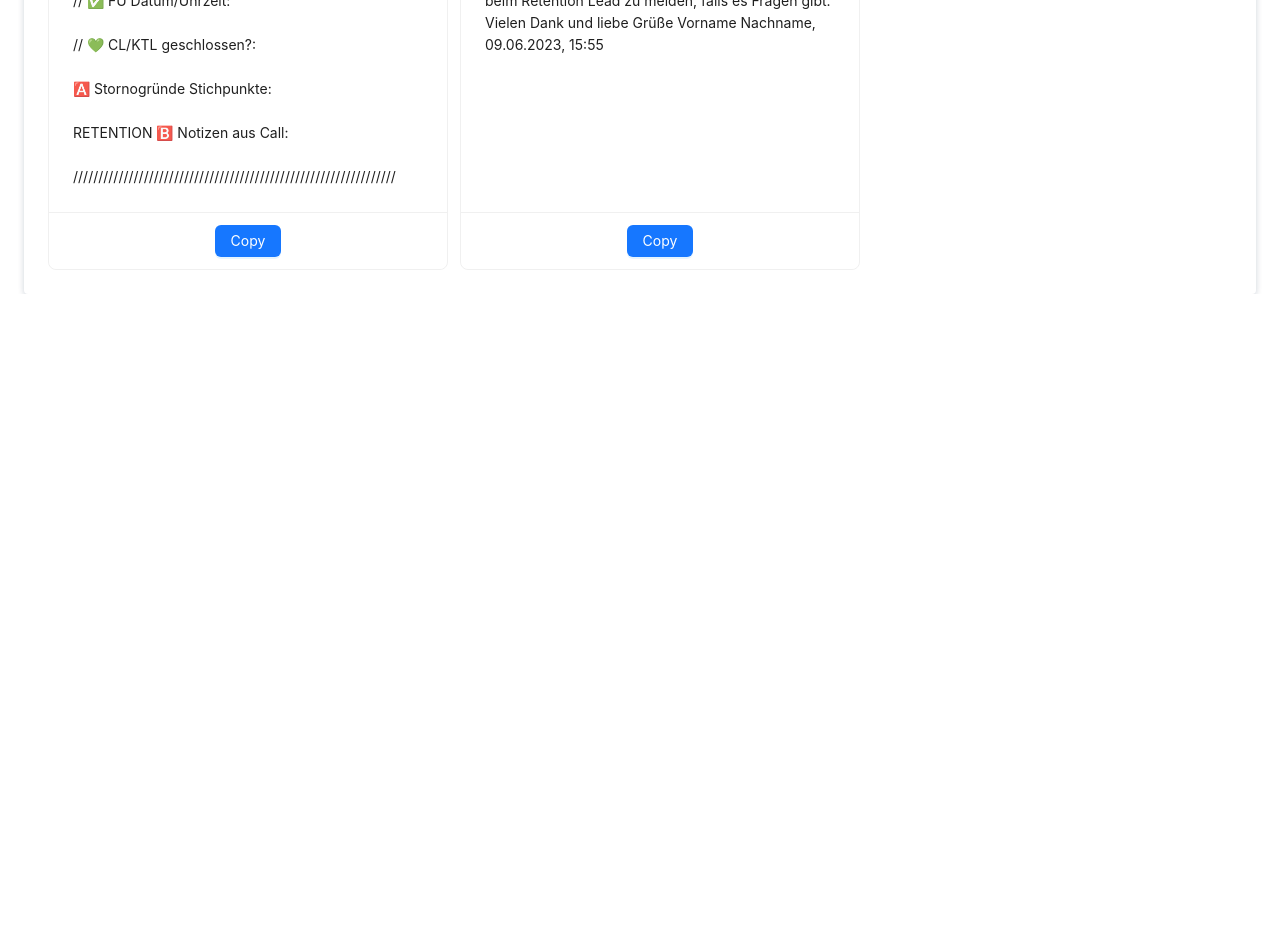
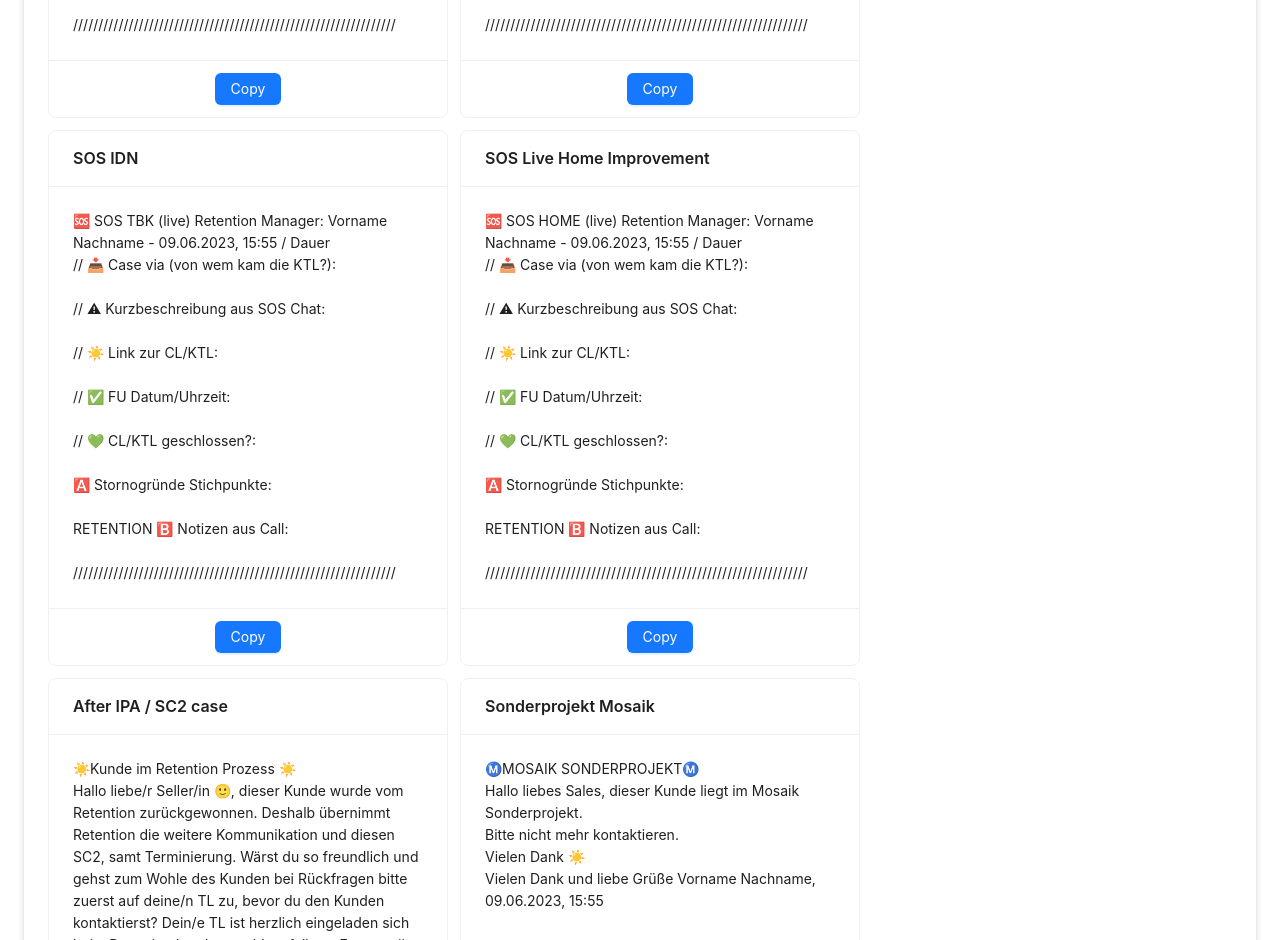
Before and after one commit to marcomuser/clippy, a React (Vite) app: page / in a window 1280 px wide. Shown: the part 1860-2800 px from the top of the page. Before the commit the page ends 2154 px from the top, so only its background shows below. Built offline with nearby package versions, Linux system fonts and the light colour scheme.

Commit message:
Update CopyCards.tsx

```diff
--- a/src/components/CopyCards/CopyCards.tsx
+++ b/src/components/CopyCards/CopyCards.tsx
@@ -28,17 +28,15 @@ export const CopyCards = ({ form }: TProps) => {
   return (
     <section className={styles.cards}>
       <CopyCard form={form} title="Nicht erreicht">
-        <br />❌ NE {firstName} {surname} {dateTime}
+        <br /> NE {firstName} {surname} {dateTime} ❌
       </CopyCard>
 
       <CopyCard form={form} title="Kunde noch nicht erreicht">
         RETENTION 📞❌ STORNO NOCH NICHT ERREICHT
         <br />❌ NE1 {firstName} {surname} {dateTime}
-        <br />
-        ❌ NE2
+        <br />❌ NE2
         <br />❌ NE3
-        <br />
-        ❌ NE4
+        <br />❌ NE4
         <br />❌ NE5
         <br />❌ NE6
         <br />❌ NE7
@@ -52,6 +50,8 @@ export const CopyCards = ({ form }: TProps) => {
 <CopyCard form={form} title="PRIO 1 Bucket">
         🔴 RETENTION PRIO 1 Bucket 🔴 <br />
         {firstName} {surname} {dateTime} DAUER
+        <br /> Mosaik: Ja/Nein
+        <br /> Musterprojekt: 1,5....
         <br />
         <br /> ✅ FU Datum/Uhrzeit:
         <br />
@@ -62,12 +62,20 @@ export const CopyCards = ({ form }: TProps) => {
         <br />
         🅱️ Notizen aus Call: <br />
          <br />
+        <br /> Warum wollte der Kunde eine PV Anlage? (Bedarfsanalyse)
+        <br />
+        <br /> Was fand der Kunde interessant an Enpal?
+        <br />
+        <br />
+        <br />
         ////////////////////////////////////////////////////////////////
       </CopyCard>
 
       <CopyCard form={form} title="PRIO 1.5 Bucket">
         🔴 RETENTION PRIO 1.5 Bucket 🔴 <br />
         {firstName} {surname} {dateTime} DAUER
+        <br /> Mosaik: Ja/Nein
+        <br /> Musterprojekt: 1,5....
         <br />
         <br /> ✅ FU Datum/Uhrzeit:
         <br />
@@ -78,12 +86,20 @@ export const CopyCards = ({ form }: TProps) => {
         <br />
         🅱️ Notizen aus Call: <br />
          <br />
+        <br /> Warum wollte der Kunde eine PV Anlage? (Bedarfsanalyse)
+        <br />
+        <br /> Was fand der Kunde interessant an Enpal?
+        <br />
+        <br />
+        <br />
         ////////////////////////////////////////////////////////////////
       </CopyCard>
 
       <CopyCard form={form} title="PRIO 2 Bucket">
         🔴 RETENTION PRIO 2 Bucket 🔴 <br />
         {firstName} {surname} {dateTime} DAUER
+        <br /> Mosaik: Ja/Nein
+        <br /> Musterprojekt: 1,5....
         <br />
         <br /> ✅ FU Datum/Uhrzeit:
         <br />
@@ -94,12 +110,20 @@ export const CopyCards = ({ form }: TProps) => {
         <br />
         🅱️ Notizen aus Call: <br />
          <br />
+        <br /> Warum wollte der Kunde eine PV Anlage? (Bedarfsanalyse)
+        <br />
+        <br /> Was fand der Kunde interessant an Enpal?
+        <br />
+        <br />
+        <br />
         ////////////////////////////////////////////////////////////////
       </CopyCard>
 
       <CopyCard form={form} title="PRIO 3 Bucket">
         🔴 RETENTION PRIO 3 Bucket 🔴 <br />
         {firstName} {surname} {dateTime} DAUER
+        <br /> Mosaik: Ja/Nein
+        <br /> Musterprojekt: 1,5....
         <br />
         <br /> ✅ FU Datum/Uhrzeit:
         <br />
@@ -110,11 +134,40 @@ export const CopyCards = ({ form }: TProps) => {
         <br />
         🅱️ Notizen aus Call: <br />
         <br />
+        <br /> Warum wollte der Kunde eine PV Anlage? (Bedarfsanalyse)
+        <br />
+        <br /> Was fand der Kunde interessant an Enpal?
+        <br />
+        <br />
+        <br />
         ////////////////////////////////////////////////////////////////
       </CopyCard>
 
-      <CopyCard form={form} title="SOS Fälle">
+      <CopyCard form={form} title="SOS IDN">
         🆘 SOS TBK (live) Retention Manager: {firstName} {surname} - {dateTime}{" "}
+        / Dauer
+        <br /> // 📥 Case via (von wem kam die KTL?):
+        <br />
+        <br /> // ⚠ Kurzbeschreibung aus SOS Chat:
+        <br />
+        <br /> // ☀️ Link zur CL/KTL:
+        <br />
+        <br />
+        // ✅ FU Datum/Uhrzeit:
+        <br />
+        <br /> // 💚 CL/KTL geschlossen?:
+        <br />
+        <br /> 🅰️ Stornogründe Stichpunkte:
+        <br />
+        <br />
+        RETENTION 🅱️ Notizen aus Call:
+        <br />
+        <br />
+        ////////////////////////////////////////////////////////////////
+      </CopyCard>
+
+      <CopyCard form={form} title="SOS Live Home Improvement">
+        🆘 SOS HOME (live) Retention Manager: {firstName} {surname} - {dateTime}{" "}
         / Dauer
         <br /> // 📥 Case via (von wem kam die KTL?):
         <br />
@@ -147,6 +200,16 @@ export const CopyCards = ({ form }: TProps) => {
         <br />
         Vielen Dank und liebe Grüße {firstName} {surname}, {dateTime}
       </CopyCard>
+
+       <CopyCard form={form} title="Sonderprojekt Mosaik">
+        Ⓜ️MOSAIK SONDERPROJEKTⓂ️
+        <br />
+        Hallo liebes Sales, dieser Kunde liegt im Mosaik Sonderprojekt.
+        <br /> Bitte nicht mehr kontaktieren.
+        <br /> Vielen Dank ☀️
+        <br />
+        Vielen Dank und liebe Grüße {firstName} {surname}, {dateTime}
+      </CopyCard>
     </section>
   );
 };
```
Lines whose indentation alone changed are shown as unchanged.
